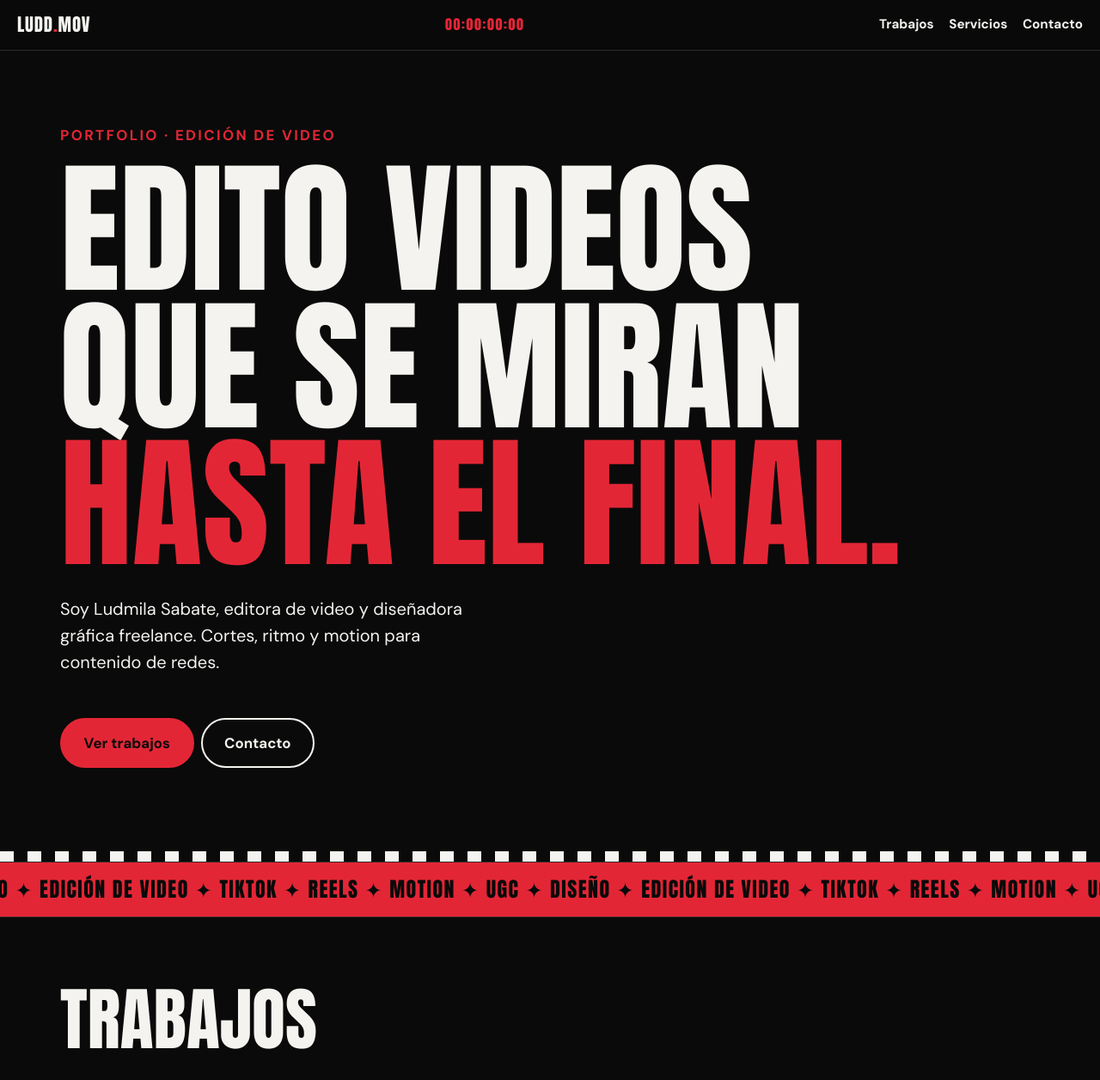
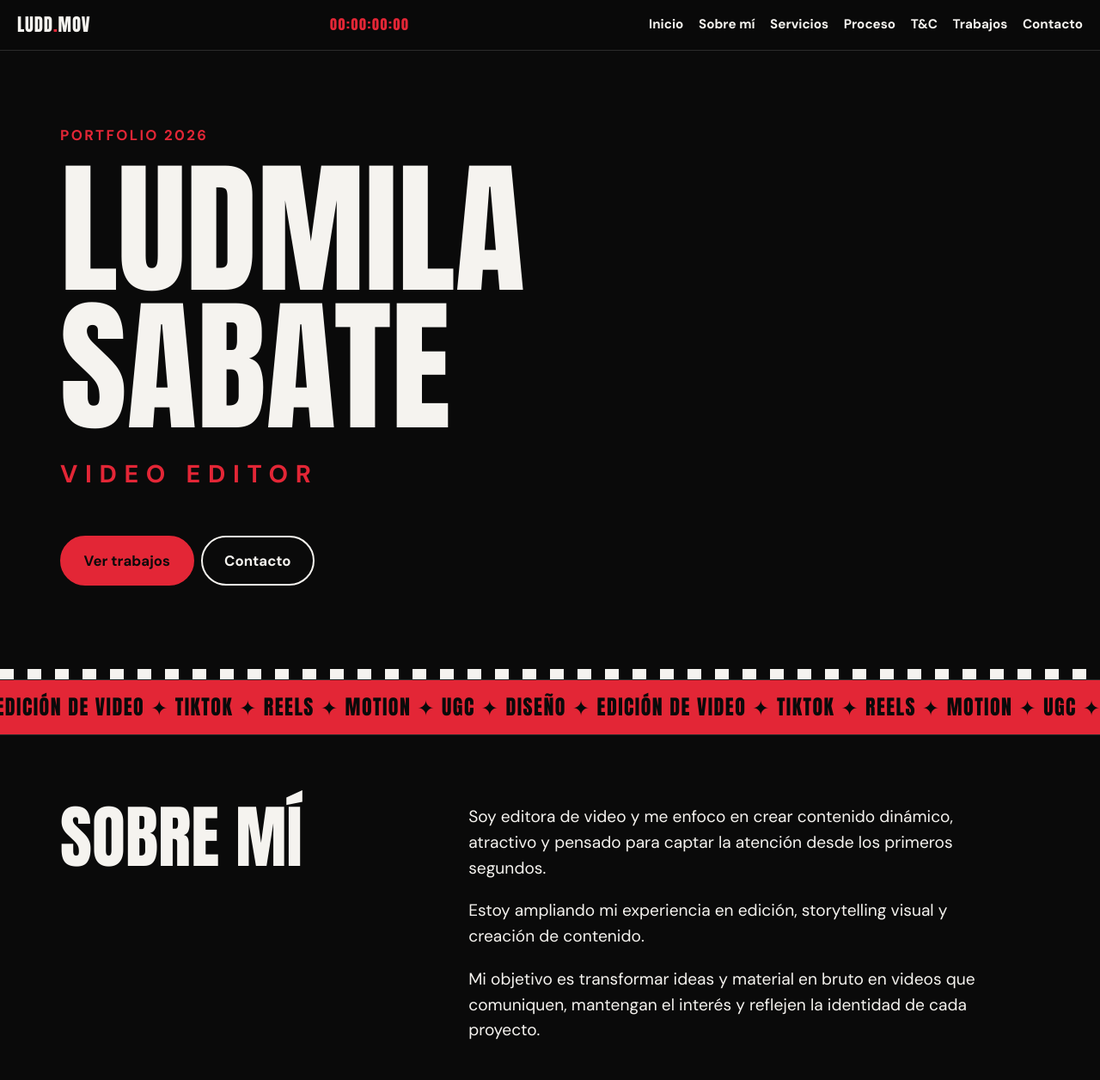
Before and after one commit to ludmilasabate14-a11y/LUDMILA-SABATE-PORTFOLIO, a plain HTML site: page index.html in a window 1280 px wide. Shown: the top 1256 px of the page at 86% size. Drawn offline with Linux system fonts and the light colour scheme; grey boxes are pictures that could not be loaded.

Commit message:
Add files via upload

```diff
--- a/index.html
+++ b/index.html
@@ -59,31 +59,49 @@ button.card{font:inherit;color:inherit;text-align:left;cursor:pointer;width:100%
 .box{position:relative;width:min(92vw,400px);aspect-ratio:9/16;max-height:82vh;background:#000}.box.wide{width:min(92vw,920px);aspect-ratio:16/9}
 .box video,.box iframe{width:100%;height:100%;border:0;display:block}
 .x{position:absolute;top:-2.6rem;right:0;background:none;border:0;color:var(--w);font:700 1rem "DM Sans",sans-serif;cursor:pointer}.x:hover{color:var(--r)}
+.hd b{flex:none}.hd nav{min-width:0;overflow-x:auto;white-space:nowrap;scrollbar-width:none}.hd nav::-webkit-scrollbar{display:none}
+.role{font-weight:700;letter-spacing:.3em;text-transform:uppercase;color:var(--r);font-size:clamp(1.1rem,3.5vw,1.8rem);margin:1.5rem 0 2rem}
+.two{display:grid;gap:2rem}@media(min-width:800px){.two{grid-template-columns:1fr 1.5fr}}
+.about p{font-size:1.2rem;max-width:46ch;margin:0 0 1.25rem}
+.steps,.tyc{display:grid;gap:1rem;grid-template-columns:repeat(auto-fit,minmax(260px,1fr))}
+.pan{border:1px solid var(--l);border-radius:6px;padding:1.4rem;background:var(--g)}
+.pan .n{font-family:Anton,sans-serif;font-size:2.6rem;color:var(--r);line-height:1}.pan h3{font-size:1.5rem;margin:.5rem 0 .6rem}.pan p{margin:0;color:#cfccc6}
+.sub{max-width:44ch;margin:-1rem 0 2rem;font-size:1.15rem}.note{color:var(--r);font-weight:700;margin-top:1.5rem}
 @media(prefers-reduced-motion:reduce){*{animation:none!important;transition:none!important;scroll-behavior:auto!important}}
 </style></head><body>
 <div class="bar" id="bar"></div>
 <header class="hd"><b>LUDD<i>.</i>MOV</b><span class="tc" id="tc" aria-hidden="true">00:00:00:00</span>
-<nav aria-label="Secciones"><a href="#trabajos">Trabajos</a><a href="#servicios">Servicios</a><a href="#contacto">Contacto</a></nav></header>
+<nav aria-label="Secciones"><a href="#inicio">Inicio</a><a href="#sobre-mi">Sobre mí</a><a href="#servicios">Servicios</a><a href="#proceso">Proceso</a><a href="#tyc">T&amp;C</a><a href="#trabajos">Trabajos</a><a href="#contacto">Contacto</a></nav></header>
 
-<section class="hero">
- <p class="kick">Portfolio · Edición de video</p>
- <h1>Edito videos<br>que se miran<br><em>hasta el final.</em></h1>
- <p class="lead">Soy Ludmila Sabate, editora de video y diseñadora gráfica freelance. Cortes, ritmo y motion para contenido de redes.</p>
+<section class="hero" id="inicio">
+ <p class="kick">Portfolio 2026</p>
+ <h1>Ludmila<br>Sabate</h1>
+ <p class="role">Video editor</p>
  <p><a class="btn" href="#trabajos">Ver trabajos</a><a class="btn o" href="#contacto">Contacto</a></p>
 </section>
 <div class="strip" aria-hidden="true"></div>
 <div class="mq" aria-hidden="true"><div id="mq"></div></div>
 
-<section id="trabajos"><h2>Trabajos</h2><div class="grid" id="grid"></div></section>
+
+
+<section id="sobre-mi" class="about"><div class="two"><h2>Sobre mí</h2><div>
+ <p>Soy editora de video y me enfoco en crear contenido dinámico, atractivo y pensado para captar la atención desde los primeros segundos.</p>
+ <p>Estoy ampliando mi experiencia en edición, storytelling visual y creación de contenido.</p>
+ <p>Mi objetivo es transformar ideas y material en bruto en videos que comuniquen, mantengan el interés y reflejen la identidad de cada proyecto.</p></div></div></section>
 <div class="strip" aria-hidden="true"></div>
-
 <section id="servicios"><h2>Servicios</h2><div class="svc">
  <div class="row"><span>01</span><h3>Edición de video</h3><p>Videos verticales y horizontales para TikTok, Reels y más: cortes, ritmo, subtítulos, zooms y motion graphics simples.</p></div>
  <div class="row"><span>02</span><h3>Diseño gráfico</h3><p>Piezas, portadas y plantillas con identidad propia para tus redes.</p></div>
  <div class="row"><span>03</span><h3>Contenido UGC</h3><p>Videos con estilo natural y cercano para que las marcas se muestren como son.</p></div>
  <div class="row"><span>04</span><h3>Community manager</h3><p>Gestión y planificación de contenido para tu cuenta.</p></div>
 </div></section>
-
+<div class="strip" aria-hidden="true"></div>
+<section id="proceso"><h2>Proceso de trabajo</h2><p class="sub">Así es como trabajamos juntos, de la idea a la entrega final.</p><div class="steps"><div class="pan"><span class="n">01</span><h3>Brief y referencias</h3><p>Conversamos tu idea, objetivo y estilo. Definimos el rumbo creativo.</p></div><div class="pan"><span class="n">02</span><h3>Edición inicial</h3><p>Selecciono material y construyo la primera versión.</p></div><div class="pan"><span class="n">03</span><h3>Revisión</h3><p>Hacemos ajustes y afinamos cada detalle juntos.</p></div><div class="pan"><span class="n">04</span><h3>Entrega final</h3><p>Entrega del proyecto listo para ser publicado o presentado.</p></div></div></section>
+<div class="strip" aria-hidden="true"></div>
+<section id="tyc"><h2>Términos y condiciones</h2><div class="tyc"><div class="pan"><h3>Contratos y pagos</h3><p>El trabajo comienza una vez confirmado el proyecto y recibido el anticipo del 50%. El 50% restante se abona antes de entregar la versión final sin marca de agua.</p></div><div class="pan"><h3>Servicio y plazos</h3><p>Los plazos se acuerdan previamente con cada cliente. Las demoras en la entrega del material o en las respuestas del cliente pueden extender el tiempo de trabajo.</p></div><div class="pan"><h3>Revisiones</h3><p>Cada proyecto incluye hasta 2 rondas de revisiones menores. Los cambios que se alejen de la idea aprobada o impliquen rehacer gran parte del video pueden tener un costo adicional.</p></div><div class="pan"><h3>Material y derechos</h3><p>El cliente debe contar con los derechos o permisos necesarios para utilizar el material que proporciona. La música, imágenes y recursos de terceros están sujetos a sus respectivas licencias.</p></div><div class="pan"><h3>Comunicación y aceptación</h3><p>Al contratar mis servicios, el cliente confirma que leyó y acepta estos términos. Las condiciones específicas de cada proyecto se acordarán por escrito antes de comenzar.</p></div></div><p class="note">Para consultas o acuerdos especiales, contactame antes de contratar.</p></section>
+<div class="strip" aria-hidden="true"></div>
+<section id="trabajos"><h2>Trabajos</h2><div class="grid" id="grid"></div></section>
+<div class="strip" aria-hidden="true"></div>
 <section class="cta" id="contacto"><div>
  <h2>Hablemos.</h2>
  <p>¿Tenés un video para editar o un proyecto en mente? Escribime.</p>
```
